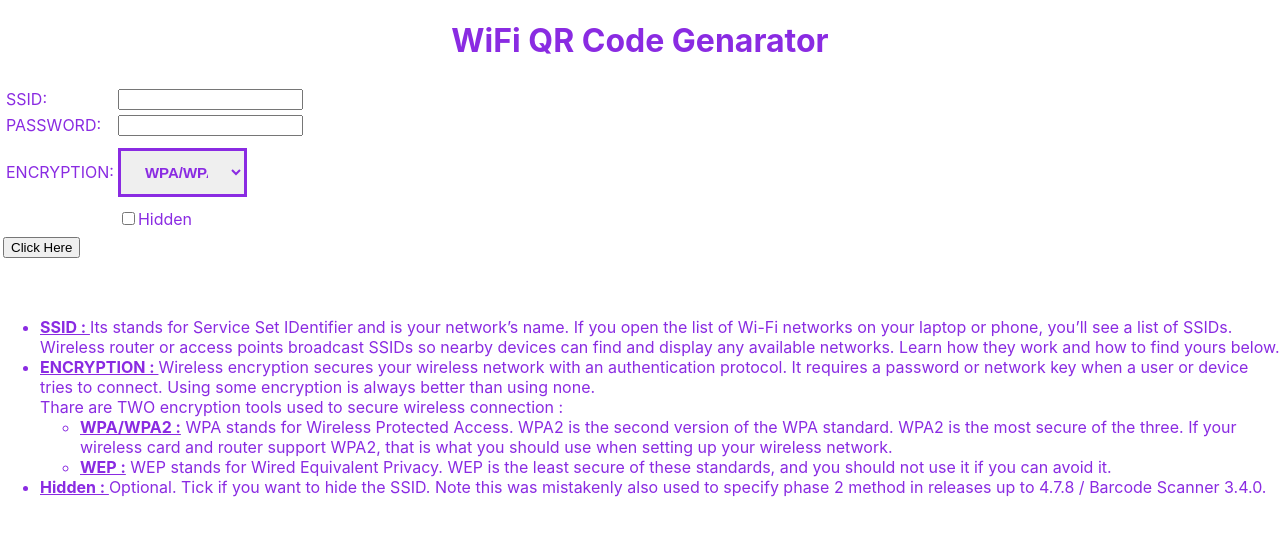
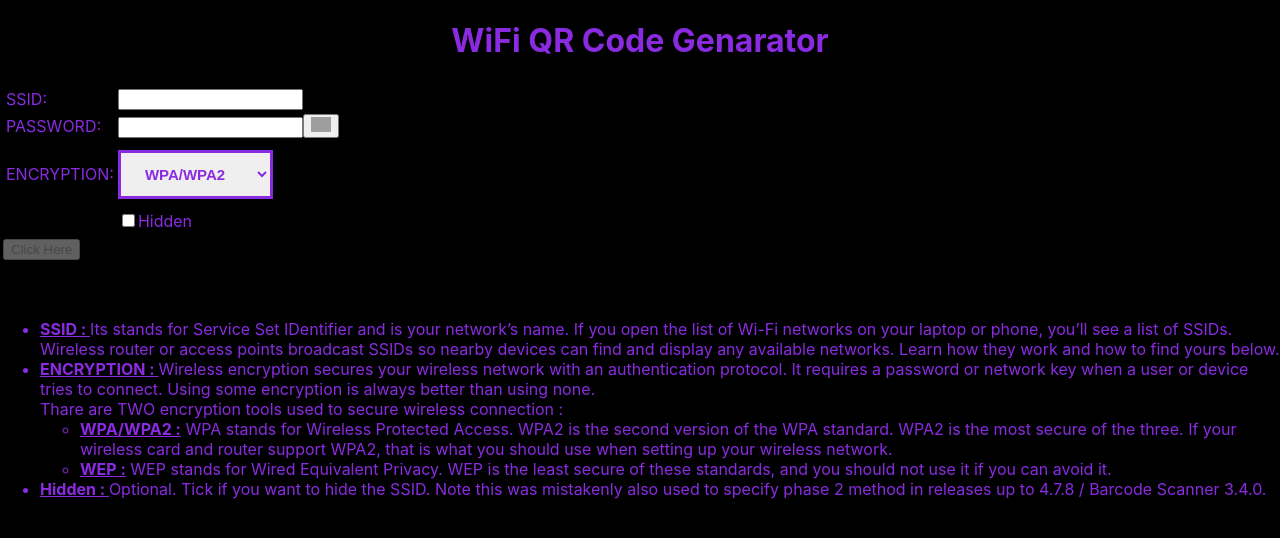
Before and after one commit to azahinhasan/WIFI_Info_QRcode_Generator, a React app: page / in a window 1280 px wide. Shown: the top 538 px of the page. Built offline with nearby package versions, Linux system fonts and the light colour scheme; grey boxes are pictures that could not be loaded.

Commit message:
Velidation added

```diff
--- a/src/App.css
+++ b/src/App.css
@@ -8,6 +8,11 @@
   justify-content: center;
   padding: 10px;
 
+
+}
+
+body{
+  background-color: black;
 }
 
 
--- a/src/App.js
+++ b/src/App.js
@@ -11,7 +11,7 @@ class App extends Component {
   state={
     //ssid:5,
 
-    ssid:'0',
+    ssid:'',
     password:'',
     encryption:'WPA',
     hidden: true,
@@ -19,7 +19,7 @@ class App extends Component {
     downloadPNG:true,
     disabledButton:false,
     textEditable:false,
-    seeQRbtn:false
+    seeQRbtn:true
 
   };
 
@@ -64,13 +64,16 @@ seeQRbtn(){
    this.setState({ seeQRbtn: false});
 }
 
-shouldComponentUpdate(){
 
-  // if(this.state.ssid.length > 0){
-  //   element.addEventListener("click", handler);
+getSnapshotBeforeUpdate(nextProps, nextState){
+
+  // if(this.state.ssid.length > 1){
+  //   this.setState({ seeQRbtn: false});
+  //   console.log(this.state.ssid.length+"MOunt")
   // }
+  console.log("shouldComponentUpdate")
+  return this.state.value != nextState.value;
 
-  return true;
 }
 
   render() {
@@ -109,7 +112,7 @@ shouldComponentUpdate(){
               ) :
               <button onClick={this.makeQRcode}
                className={classesBtn.button}
-               disabled={this.state.seeQRbtn}
+               disabled={this.state.ssid.length>0 & this.state.password.length>0? false : true}
                >Click Here</button> }
 
 
--- a/src/components/qrCode.js
+++ b/src/components/qrCode.js
@@ -7,8 +7,6 @@ import classesBtn from '../button.css';
 
 
 class QRcode extends Component{
-
-
 
 
 
--- a/src/input.css
+++ b/src/input.css
@@ -23,7 +23,7 @@
   }
 
   .input:focus {
-    border: 3px solid rgb(149, 120, 179);
+    border: 3px solid #555;
   }
 
   select{
@@ -56,3 +56,21 @@
     outline: none;
 
   }
+
+  .hideIcon{
+    position: relative;
+    top: -50px;
+    height: 34px;
+    left: 230px;
+    width: 40px;
+    background-color: white;
+    text-align: center;
+    border: 5px solid white;
+
+  }
+
+  img{
+    width: 20px;
+    position: relative;
+
+  }
--- a/src/input.js
+++ b/src/input.js
@@ -6,6 +6,15 @@ import classes from './input.css';
 
 
 class Input extends Component{ //class based compornent....
+
+
+    state={
+        passHidden:true
+    }
+
+    passHidden=() =>{
+        this.setState({ passHidden: !this.state.passHidden});
+    }
 
 
     render(){
@@ -30,10 +39,13 @@ class Input extends Component{ //class based compornent....
                     PASSWORD:
                     </td>
                     <td>
-                    <input type="text"
+                    <input type={this.state.passHidden ? 'password' : 'text'}
                     onChange={this.props.onPASSWORDchange}
                     className={classes.input}
                     disabled={this.props.state.textEditable}/>
+                    <button onClick={this.passHidden} className={classes.hideIcon}
+                    ><img src="https://img.icons8.com/fluent-systems-regular/24/000000/visible.png"/>
+                    </button>
                     </td>
                 </tr>
                 <tr>
```
